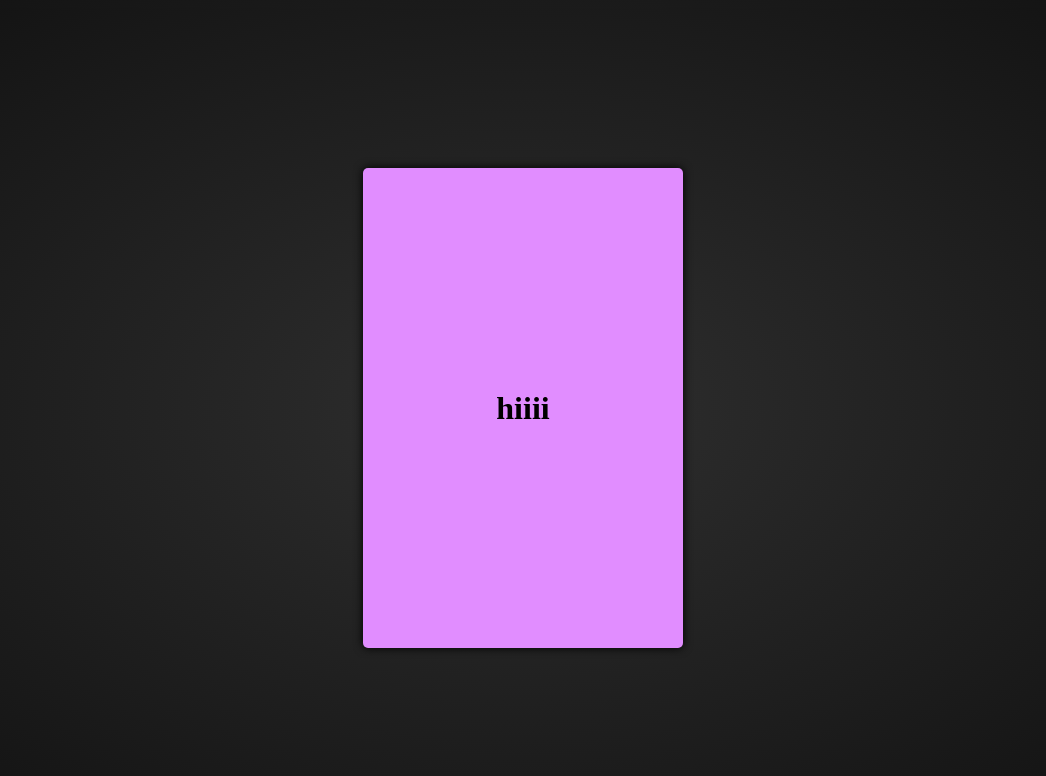
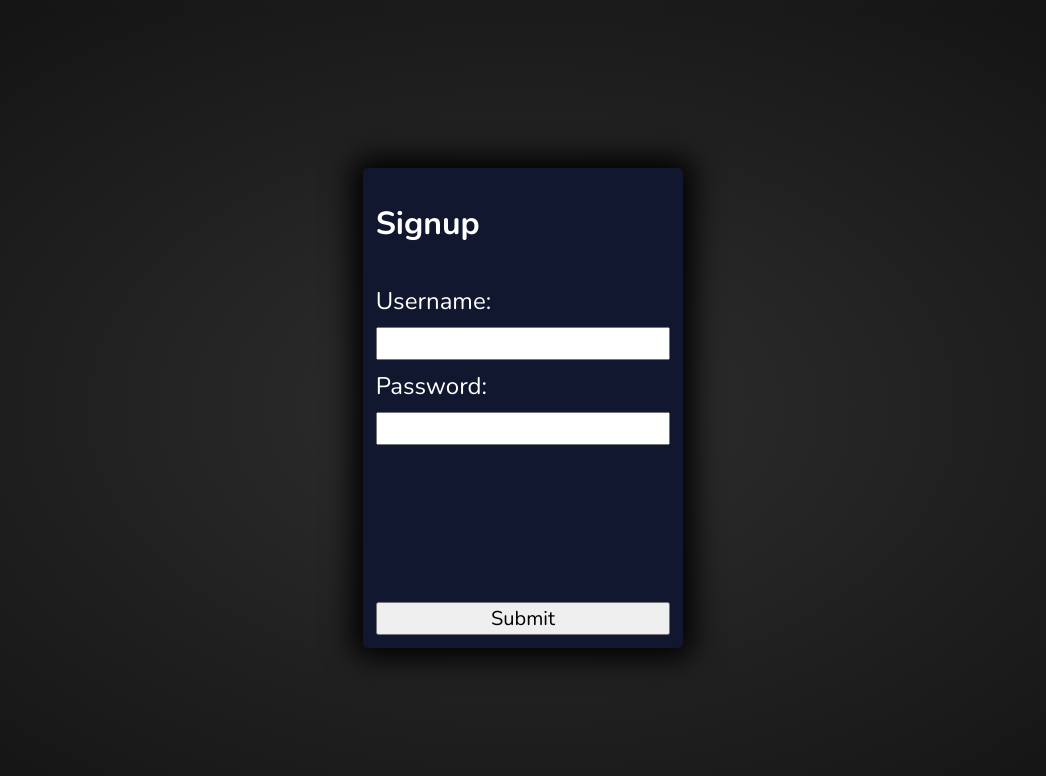
Before and after one commit to Nibbl-z/AccountSystem, a React (Create React App) app in the folder client/: page / in a window 1280 px wide. Shown: the top 776 px of the page, without its empty margins (117-1163 px from the left). Built offline with nearby package versions, Linux system fonts and the light colour scheme.

Commit message:
signup frontend actally works now

```diff
--- a/client/src/pages/Signup.tsx
+++ b/client/src/pages/Signup.tsx
@@ -1,11 +1,37 @@
 import React from 'react'
 import '../styles/Signup.css'
 
+
+
 function Signup() {
+    function OnSignup(formData) {
+        const username = formData.get("username")
+        const password = formData.get("password")
+
+        const headers = new Headers();
+        headers.append('Content-Type', 'application/json');
+
+        fetch('http://localhost:4000/signup', {
+            "headers" : headers,
+            "method" : "POST",
+            "body" : JSON.stringify({'username' : username, 'password' : password})
+        }).then(response => {
+            console.log(response)
+        })
+    }
+
     return (
-        <div class='wrapper'>
-            <div class='container'>
-                <h1>hiiii</h1>
+        <div className='wrapper'>
+            <div className='container'>
+                <h1>Signup</h1>
+                <br />
+                <form action={OnSignup}>
+                    <label htmlFor="username">Username:</label>
+                    <input type="text" name="username"/>
+                    <label htmlFor="password">Password:</label>
+                    <input type="password" name="password"/>
+                    <input type="submit" value="Submit" className="submitButton"/>
+                </form>
             </div>
         </div>
     )
--- a/client/src/styles/Signup.css
+++ b/client/src/styles/Signup.css
@@ -1,11 +1,17 @@
+@import url('https://fonts.googleapis.com/css2?family=Nunito:ital,wght@0,200..1000;1,200..1000&display=swap');
+
 .container {
     display: flex;
-    justify-content: center;
-    align-items: center;
-    background-color: rgb(225, 141, 255);
+    flex-direction: column;
+    justify-content: space-between;
+    align-items: top;
+    box-sizing: border-box;
+    padding: 1%;
+
+    background-color: rgb(16, 23, 46);
     width: 40vh;
     aspect-ratio: 1/1.5;
-    box-shadow: 0px 0px 10px;
+    box-shadow: 0px 0px 30px 10px rgb(0, 0, 0);
     border-radius: 5px;
 }
 
@@ -20,3 +26,29 @@ html, body {
     overflow: hidden;
     background-image: radial-gradient(rgb(47, 47, 47), rgb(18, 18, 18));
 }
+
+h1, label{
+    color: white;
+    font-family: 'Nunito', sans-serif;
+}
+
+form {
+    display: flex;
+    flex-direction: column;
+    gap: 10px;
+    flex-grow: 1;
+}
+
+label {
+    font-size: x-large;
+}
+
+input {
+    color: black;
+    font-family: 'Nunito', sans-serif;
+    font-size: 20px;
+}
+
+.submitButton {
+    margin-top: auto
+}
```
Also changed, not shown: 2 other files (tests, documents, lock files or other folders).
